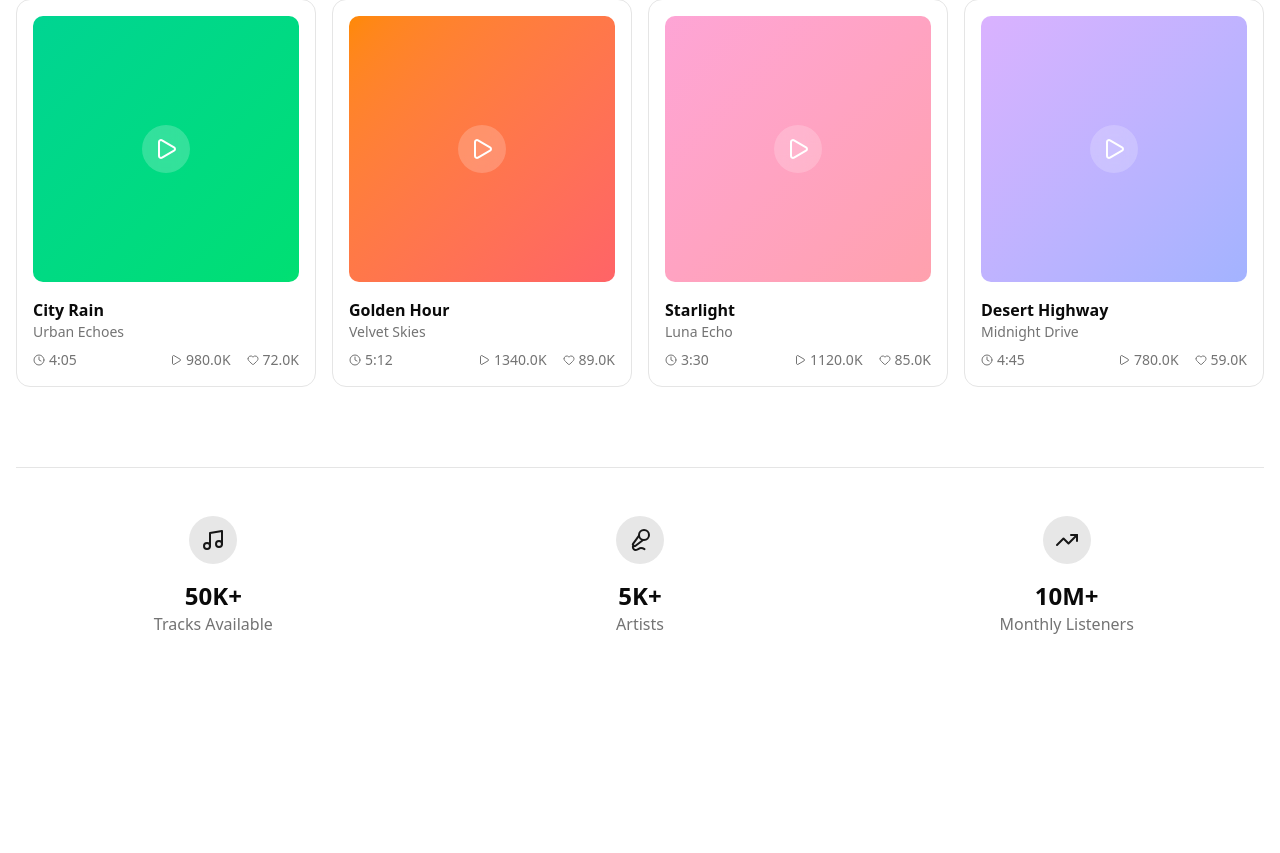
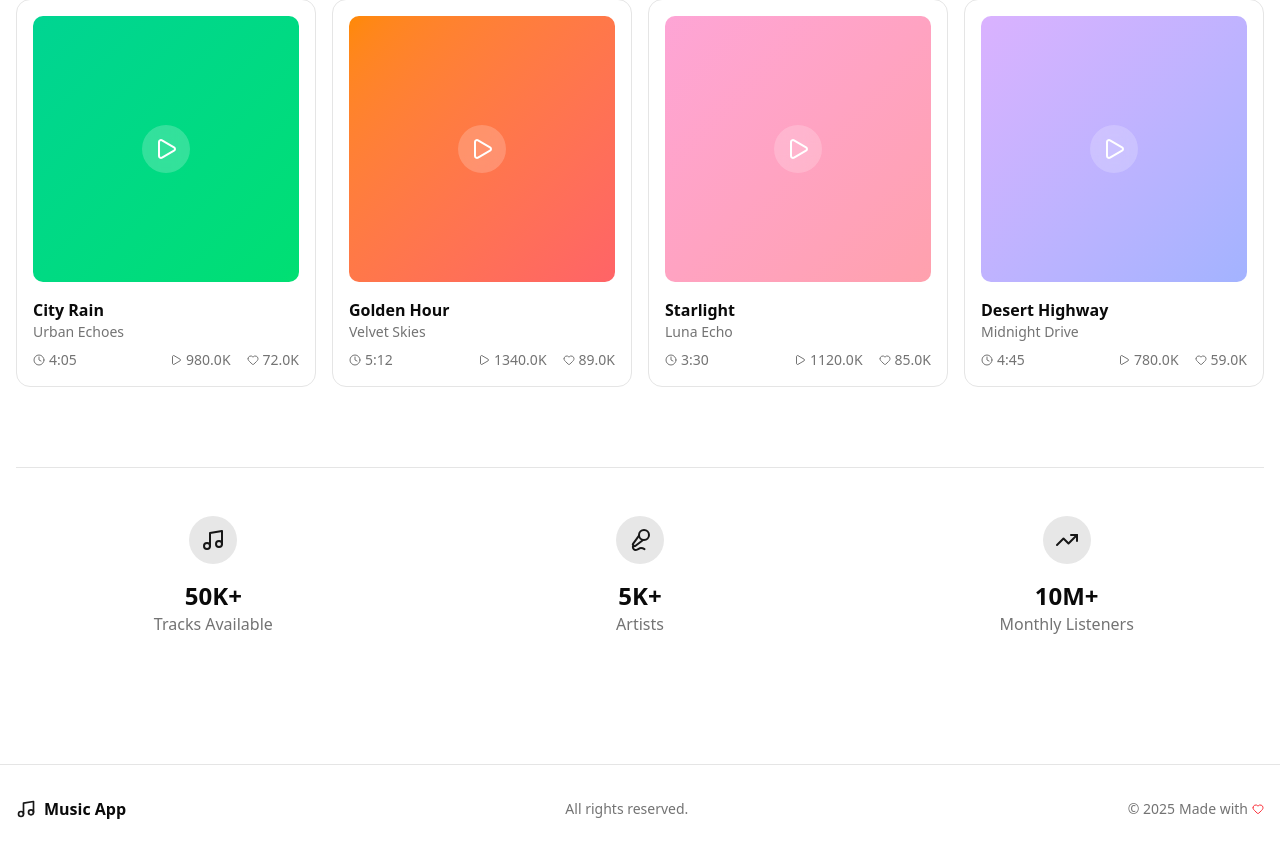
Before and after one commit to devmahmoudi/music-app, a React app: page / in a window 1280 px wide. Shown: the part 1766-2619 px from the top of the page. Before the commit the page ends 2450 px from the top, so only its background shows below. Built offline with nearby package versions, Linux system fonts and the light colour scheme; no server answers; the HTML template or start-up script is replaced by a standard one.

Commit message:
feat: add Footer component and update Navbar title to 'Music App'

```diff
--- a/src/App.tsx
+++ b/src/App.tsx
@@ -2,6 +2,7 @@ import { Outlet } from "react-router-dom"
 import Navbar from "./components/navbar"
 import { Toaster } from "@/components/ui/sonner"
 import { ThemeProvider } from "./providers/theme-provider"
+import Footer from "./components/footer"
 
 function App() {
   return (
@@ -11,6 +12,7 @@ function App() {
         <main>
           <Outlet />
         </main>
+        <Footer/>
         <Toaster />
       </div>
     </ThemeProvider>
--- /dev/null
+++ b/src/components/footer.tsx
@@ -0,0 +1,32 @@
+import { Music, Heart } from "lucide-react"
+import { Link } from "react-router-dom"
+
+export default function Footer() {
+  const currentYear = new Date().getFullYear()
+
+  return (
+    <footer className="border-t bg-background/50 mt-20">
+      <div className="container mx-auto px-4 py-8">
+        <div className="flex flex-col md:flex-row items-center justify-between gap-6">
+          {/* Brand */}
+          <div className="flex items-center gap-2">
+            <Music className="h-5 w-5 text-primary" />
+            <span className="font-semibold">Music App</span>
+          </div>
+
+          {/* Links */}
+          <div className="flex items-center gap-6 text-sm text-muted-foreground">
+            All rights reserved.
+          </div>
+
+          {/* Copyright */}
+          <div className="text-sm text-muted-foreground flex items-center gap-1">
+            <span>© {currentYear}</span>
+            <span>Made with</span>
+            <Heart className="h-3 w-3 text-red-500" />
+          </div>
+        </div>
+      </div>
+    </footer>
+  )
+}
--- a/src/components/navbar.tsx
+++ b/src/components/navbar.tsx
@@ -21,7 +21,7 @@ export default function Navbar() {
           <div className="font-semibold text-lg tracking-tight">
             <Link to="/" className="flex items-center gap-2">
               <Music className="h-5 w-5" />
-              SoundWave
+              Music App
             </Link>
           </div>
 
```
